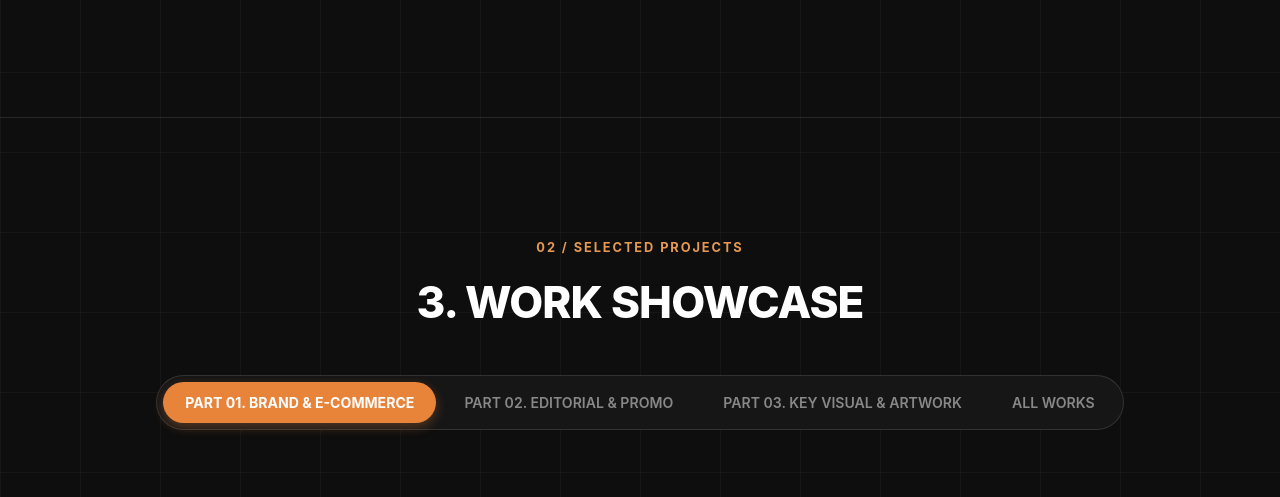
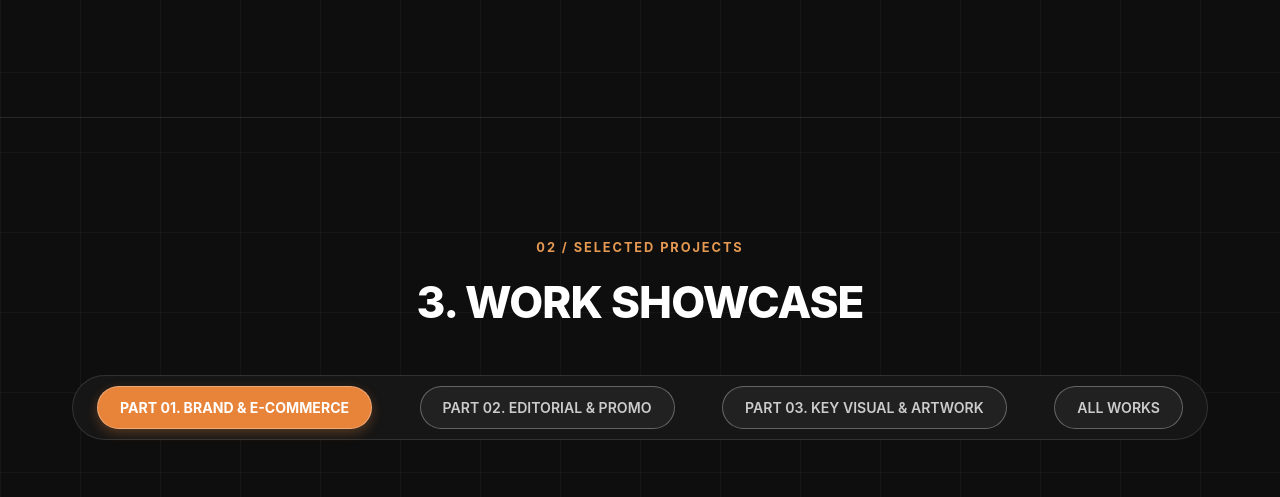
Before and after one commit to clear21kr/my_portfolio, a plain HTML site: page index.html in a window 1280 px wide. Shown: the part 2088-2585 px from the top of the page. Drawn offline with nearby package versions, Linux system fonts and the light colour scheme; a web font is replaced by a local one.

Commit message:
Updates buttons and text

```diff
--- a/css/style.css
+++ b/css/style.css
@@ -532,19 +532,35 @@ a {
   margin-bottom: 48px;
 }
 
+/* 1. 탭 그룹 컨테이너 (버튼 사이의 간격으로 넓이를 채우도록 변경) */
 .tab-group {
-  display: inline-flex;
+    display: flex;
+    width: 100%;
+    max-width: 1200px;
+    justify-content: space-between; /* 🚨 추가: 버튼 사이의 빈 공간을 균등하게 벌려서 양끝 그리드에 맞춤 */
+
     background-color: #161616;
     border: 1px solid rgba(255, 255, 255, 0.12);
     border-radius: 50px;
-  padding: 6px;
-  gap: 6px;
+
+    /* 🚨 양끝에 버튼이 너무 벽에 딱 붙지 않도록 좌우 여백(24px)을 살짝 더 넓게 확보 */
+    padding: 10px 24px;
+    gap: 10px;
 }
 
+/* 2. 개별 탭 버튼 (강제 늘림 해제) */
 .tab-btn {
-  background: transparent;
-  border: none;
-  color: #888888;
+    /* 🚨 중요: 이전 단계에서 추가했던 flex: 1; 을 반드시 '삭제'해 주세요! (글자 길이에 맞는 원래 크기로 돌아감) */
+    display: flex;
+    justify-content: center;
+    align-items: center;
+    text-align: center;
+
+    background: rgba(255, 255, 255, 0.05);
+    /* 🚨 수정: 기존 0.1(10%)이었던 투명도를 0.3(30%)으로 올려 테두리 선명도를 높임 */
+    border: 1px solid rgba(255, 255, 255, 0.3);
+
+    color: #cccccc;
     font-family: inherit;
     font-size: 0.88rem;
     font-weight: 600;
--- a/index.html
+++ b/index.html
@@ -47,7 +47,7 @@
         <!-- 중앙 메인 타이포그래피 -->
         <div class="hero-content">
           <h1 class="hero-title">
-            <span class="solid-text">BST</span>
+            <span class="solid-text">BAEK SEUNG TAK</span>
             <span class="mixed-text"><em class="outline-text">VISUAL &</em> MOTION</span>
             <span class="solid-text">DESIGN</span>
           </h1>
@@ -109,7 +109,7 @@
                     <div class="resume-group">
                         <h4 class="resume-title">EDUCATION</h4>
                         <div class="resume-item">
-                            <span class="year">2008.8</span>
+                            <span class="year">2008.08</span>
                             <span class="desc">&nbsp;한국외국어대학교 글로벌캠퍼스 졸업</span>
                         </div>
                     <div class="resume-item">
@@ -666,7 +666,7 @@
           <span class="yt-icon">▶</span> YouTube 채널 (속마음 코드) 바로가기
         </a>
         <a href="https://blog.naver.com/ariwuse" target="_blank" rel="noopener noreferrer" class="social-btn">
-          <span class="yt-icon">▶</span> 네이버 블로그(믿음, 소망, 사랑) 바로가기
+          <span class="yt-icon">▶</span> 네이버 블로그&ensp;바로가기
         </a>
       </div>
 
```
Lines whose indentation alone changed are shown as unchanged.
